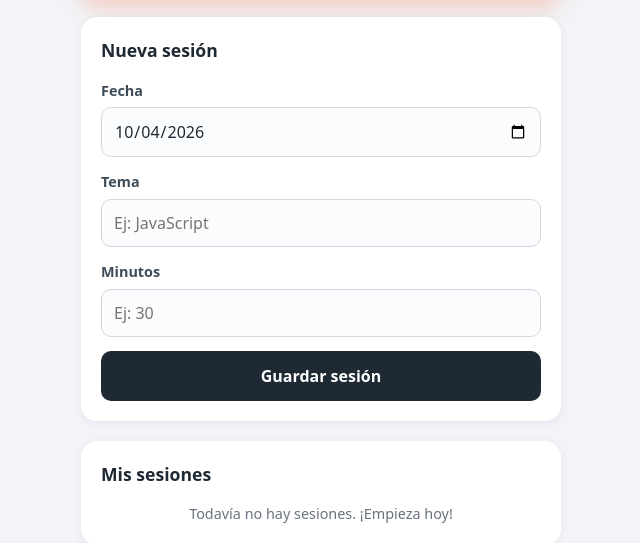
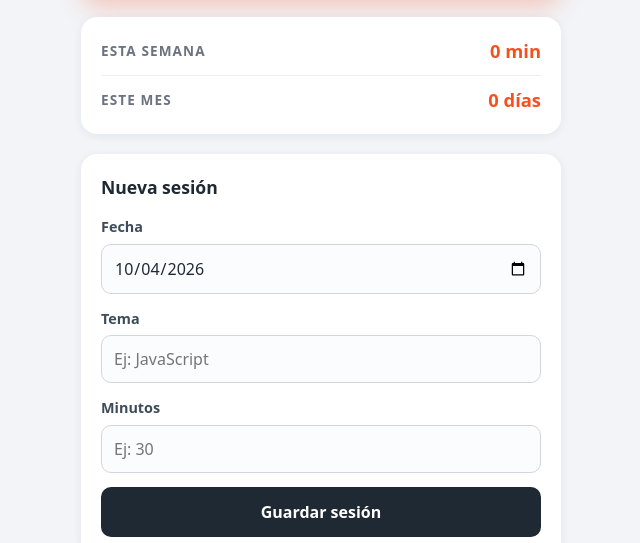
Before and after one commit to robertohernandezantinao/MyStudyDiary, a plain HTML site: page index.html in a window 1280 px wide. Shown: the part 254-797 px from the top of the page, without its empty margins (319-959 px from the left). Drawn offline with Linux system fonts and the light colour scheme.

Commit message:
Añade los días estudiados del mes y la skill local-dates
calcularDiasEstudiadosMes(): días distintos con sesión desde el día 1 del mes hasta hoy, con fecha local y sin fechas futuras. La tarjeta de resumen pasa a dos filas (minutos de la semana y días del mes). Incluye .agents/skills/local-dates y .opencode/commands/feature.md, y actualiza AGENTS.md y MEMORY.md.

```diff
--- a/app.js
+++ b/app.js
@@ -113,6 +113,69 @@ function calcularMejorRacha() {
 }
 
 // -------------------------------------------------------------------
+// Minutos de esta semana
+// -------------------------------------------------------------------
+
+// Lunes de la semana actual (la semana empieza en lunes).
+function claveDeInicioSemana() {
+  const hoy = new Date();
+  // getDay(): domingo = 0, lunes = 1... Pasamos a lunes = 0, domingo = 6.
+  const diasDesdeLunes = (hoy.getDay() + 6) % 7;
+  hoy.setDate(hoy.getDate() - diasDesdeLunes);
+  return aClaveFecha(hoy);
+}
+
+// Suma los minutos de las sesiones desde el lunes hasta hoy.
+// Las fechas futuras no suman, así que paramos en hoy.
+function calcularMinutosSemana() {
+  const inicio = claveDeInicioSemana();
+  const fin = claveDeHoy();
+
+  let total = 0;
+  for (const sesion of sesiones) {
+    if (sesion.fecha >= inicio && sesion.fecha <= fin) {
+      total += Number(sesion.minutos) || 0;
+    }
+  }
+  return total;
+}
+
+// Convierte minutos en un texto legible: "45 min", "150 min (2 h 30 min)".
+function formatearMinutos(minutos) {
+  if (minutos < 60) return `${minutos} min`;
+
+  const horas = Math.floor(minutos / 60);
+  const resto = minutos % 60;
+  const parteHoras = resto === 0 ? `${horas} h` : `${horas} h ${resto} min`;
+  return `${minutos} min (${parteHoras})`;
+}
+
+// -------------------------------------------------------------------
+// Días de este mes
+// -------------------------------------------------------------------
+
+// Primer día del mes actual (siempre en fecha local).
+function claveDeInicioMes() {
+  const hoy = new Date();
+  return aClaveFecha(new Date(hoy.getFullYear(), hoy.getMonth(), 1));
+}
+
+// Cuenta los días distintos con al menos una sesión entre el día 1 y hoy.
+// Usamos un Set para que varias sesiones el mismo día cuenten como uno.
+function calcularDiasEstudiadosMes() {
+  const inicio = claveDeInicioMes();
+  const fin = claveDeHoy();
+
+  const dias = new Set();
+  for (const sesion of sesiones) {
+    if (sesion.fecha >= inicio && sesion.fecha <= fin) {
+      dias.add(sesion.fecha);
+    }
+  }
+  return dias.size;
+}
+
+// -------------------------------------------------------------------
 // Pintar la interfaz
 // -------------------------------------------------------------------
 
@@ -124,6 +187,16 @@ function pintarRacha() {
   const mejor = calcularMejorRacha();
   document.getElementById("mejor-racha").textContent = mejor;
   document.getElementById("mejor-racha-texto").textContent = mejor === 1 ? "día" : "días";
+}
+
+function pintarSemana() {
+  const total = calcularMinutosSemana();
+  document.getElementById("minutos-semana").textContent = formatearMinutos(total);
+}
+
+function pintarMes() {
+  const dias = calcularDiasEstudiadosMes();
+  document.getElementById("dias-mes").textContent = dias === 1 ? "1 día" : `${dias} días`;
 }
 
 // Muestra una fecha "YYYY-MM-DD" como "30 de septiembre de 2026".
@@ -165,6 +238,8 @@ function pintarLista() {
 
 function pintarTodo() {
   pintarRacha();
+  pintarSemana();
+  pintarMes();
   pintarLista();
 }
 
--- a/index.html
+++ b/index.html
@@ -25,6 +25,18 @@
         <p class="racha-etiqueta">Mejor racha</p>
         <p class="racha-numero">🏆 <span id="mejor-racha">0</span></p>
         <p class="racha-texto" id="mejor-racha-texto">días</p>
+      </div>
+    </section>
+
+    <!-- Resumen: minutos de la semana y días del mes -->
+    <section class="tarjeta resumen">
+      <div class="resumen-fila">
+        <span class="resumen-etiqueta">Esta semana</span>
+        <span class="resumen-valor" id="minutos-semana">0 min</span>
+      </div>
+      <div class="resumen-fila">
+        <span class="resumen-etiqueta">Este mes</span>
+        <span class="resumen-valor" id="dias-mes">0 días</span>
       </div>
     </section>
 
--- a/styles.css
+++ b/styles.css
@@ -84,6 +84,41 @@ body {
   margin: 0;
   font-size: 1rem;
   opacity: 0.9;
+}
+
+/* ---------- Resumen (semana y mes) ---------- */
+
+.resumen {
+  display: flex;
+  flex-direction: column;
+  gap: 10px;
+}
+
+.resumen-fila {
+  display: flex;
+  align-items: center;
+  justify-content: space-between;
+  gap: 12px;
+}
+
+.resumen-fila + .resumen-fila {
+  border-top: 1px solid #eef0f3;
+  padding-top: 10px;
+}
+
+.resumen-etiqueta {
+  font-size: 0.85rem;
+  font-weight: 600;
+  text-transform: uppercase;
+  letter-spacing: 0.08em;
+  color: #6b7280;
+}
+
+.resumen-valor {
+  font-size: 1.15rem;
+  font-weight: 700;
+  color: #f4511e;
+  text-align: right;
 }
 
 /* ---------- Tarjetas ---------- */
```
Also changed, not shown: 4 other files.
